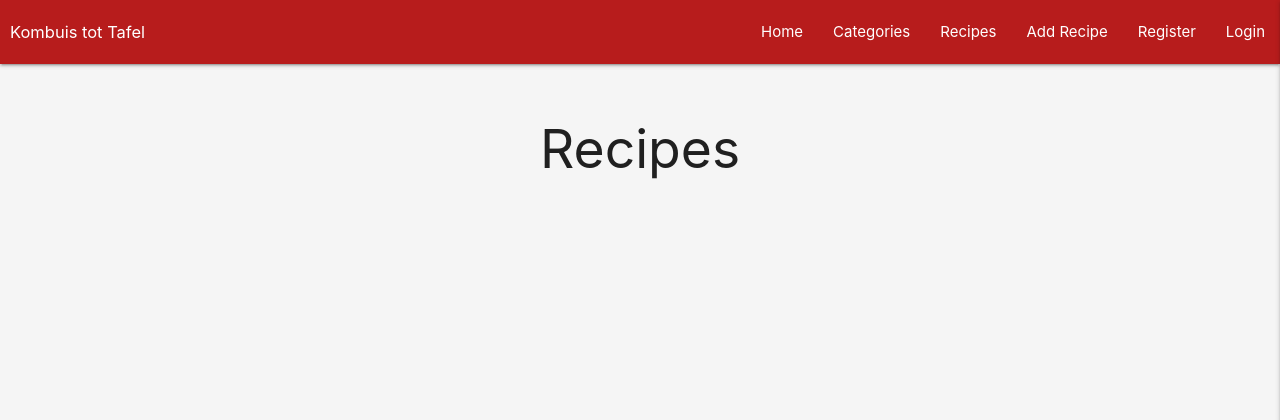
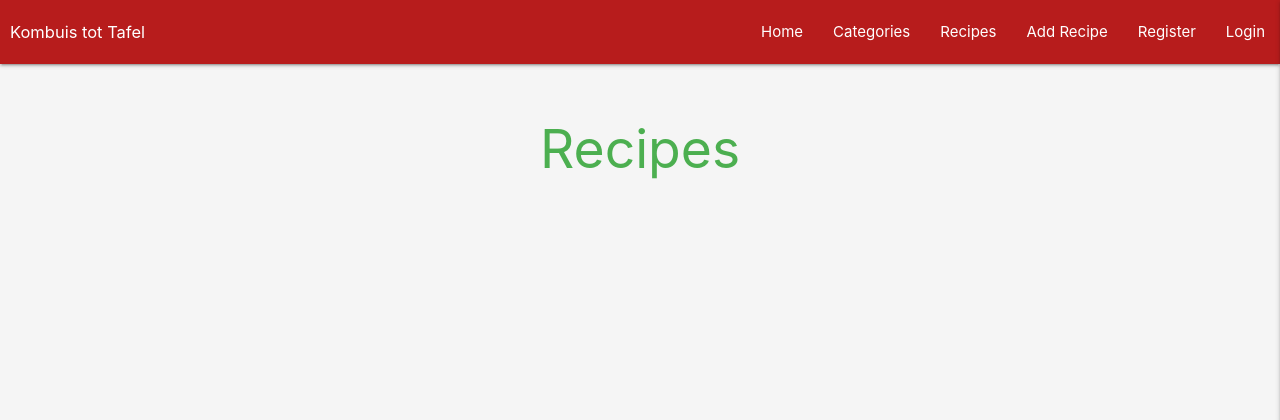
Before and after one commit to Daferia/kombuisTotTafel, a Flask app: page /recipes in a window 1280 px wide. Shown: the top 420 px of the page. Run offline with Flask 2, Linux system fonts and the light colour scheme; data that the repository does not hold is empty; some libraries are stand-ins or nearby versions.

Commit message:
style h2 to green text

```diff
--- a/kombuistottafel/templates/recipes.html
+++ b/kombuistottafel/templates/recipes.html
@@ -1,7 +1,7 @@
 {% extends "base.html" %}
 {% block content %}
 
-<h2 class="center-align">Recipes</h2>
+<h2 class="green-text center-align">Recipes</h2>
 <div class="row">
   {% for recipe in recipes %}
   <div class="col s12 m6 l4">
```
